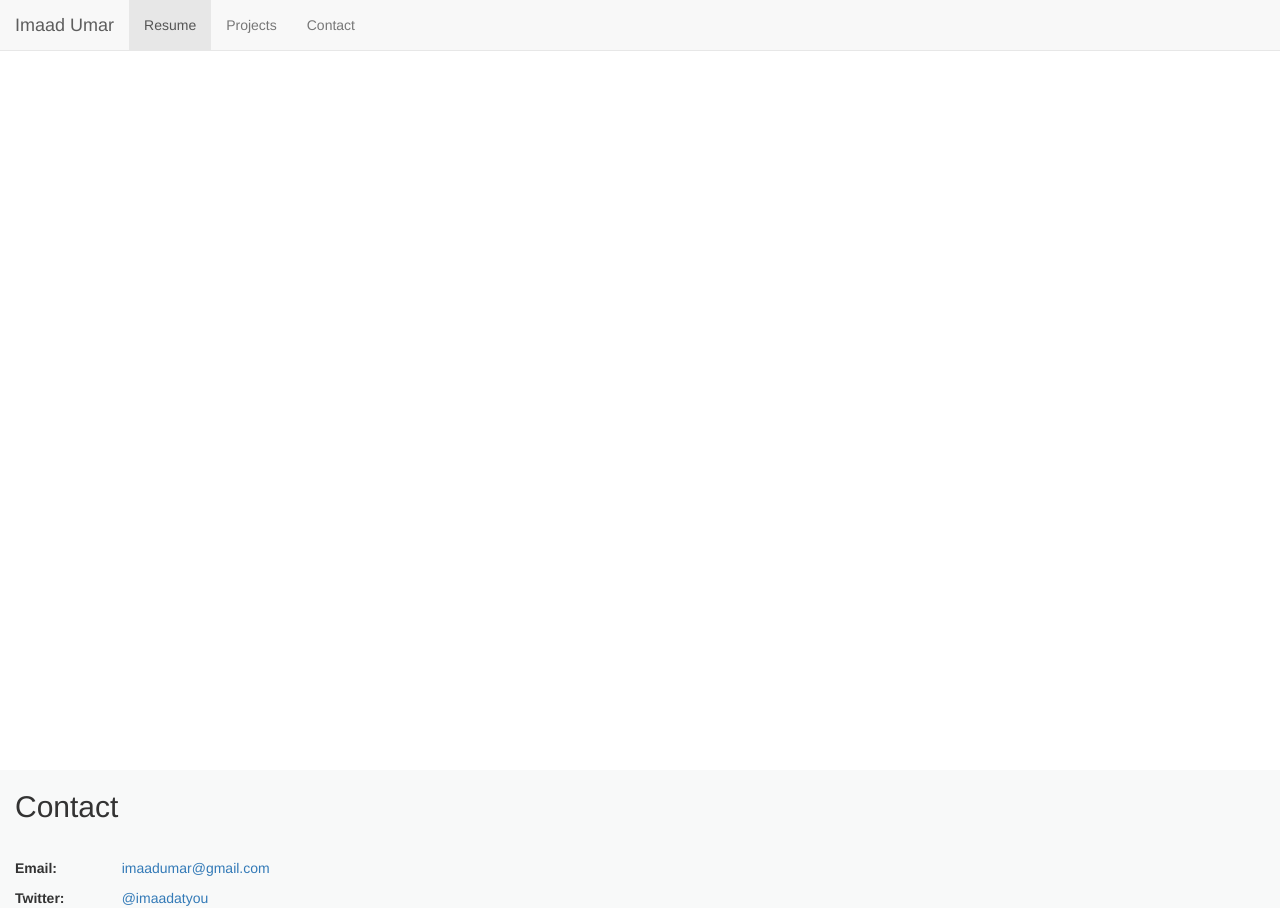
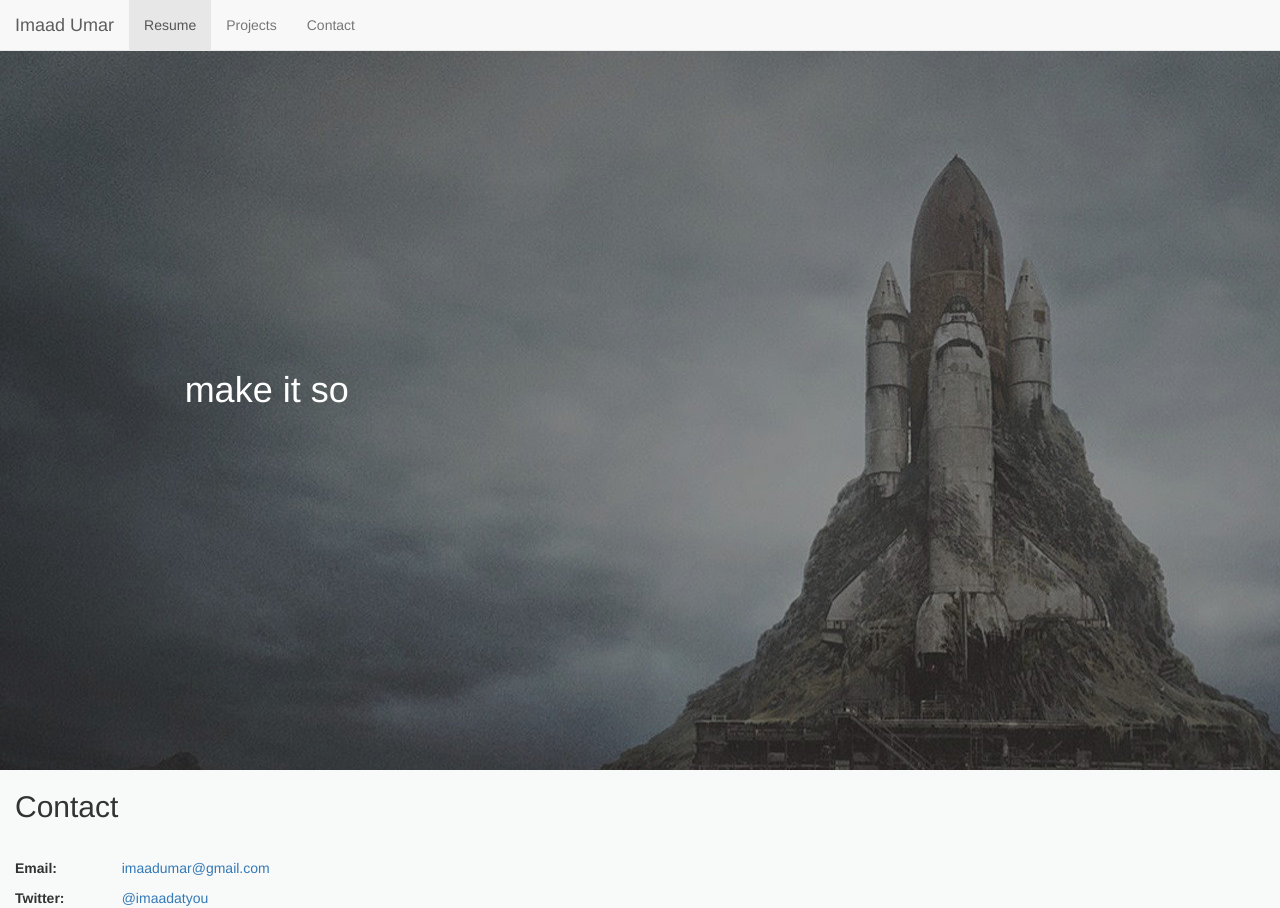
Before and after one commit to rootmeansquare/webmain, a plain HTML site: page frontend/index.html in a window 1280 px wide. Drawn offline with nearby package versions, Linux system fonts and the light colour scheme; files whose address does not match are found by name.

Commit message:
fixing picture url and dirname

```diff
--- a/backend/server.js
+++ b/backend/server.js
@@ -4,7 +4,7 @@ var app = express();
 app.use('/',express.static(__dirname+"../frontend"));
 
 app.use('/resume',express.static('../frontend/resume.html'));
-app.use('/resumepdf',express.static('../auxFiles/resume.pdf'));
+app.use('/resumepdf',express.static(__dirname+'../auxFiles/resume.pdf'));
 
 var server = app.listen(3000,function(){
 	console.log('Listening on port 3000')
--- a/frontend/index.html
+++ b/frontend/index.html
@@ -40,7 +40,7 @@
       </div>
     </nav>
 
-    <div class="container-fluid" style="background:url(bg3.jpg); margin-top:50px;">
+    <div class="container-fluid" style="background:url(bg4.jpg); margin-top:50px;">
       <div class="row" style="padding-top:300px;padding-bottom: 350px">
         <div class="col-md-3 col-md-offset-1" >
           <h1>make it so</h1>
```
